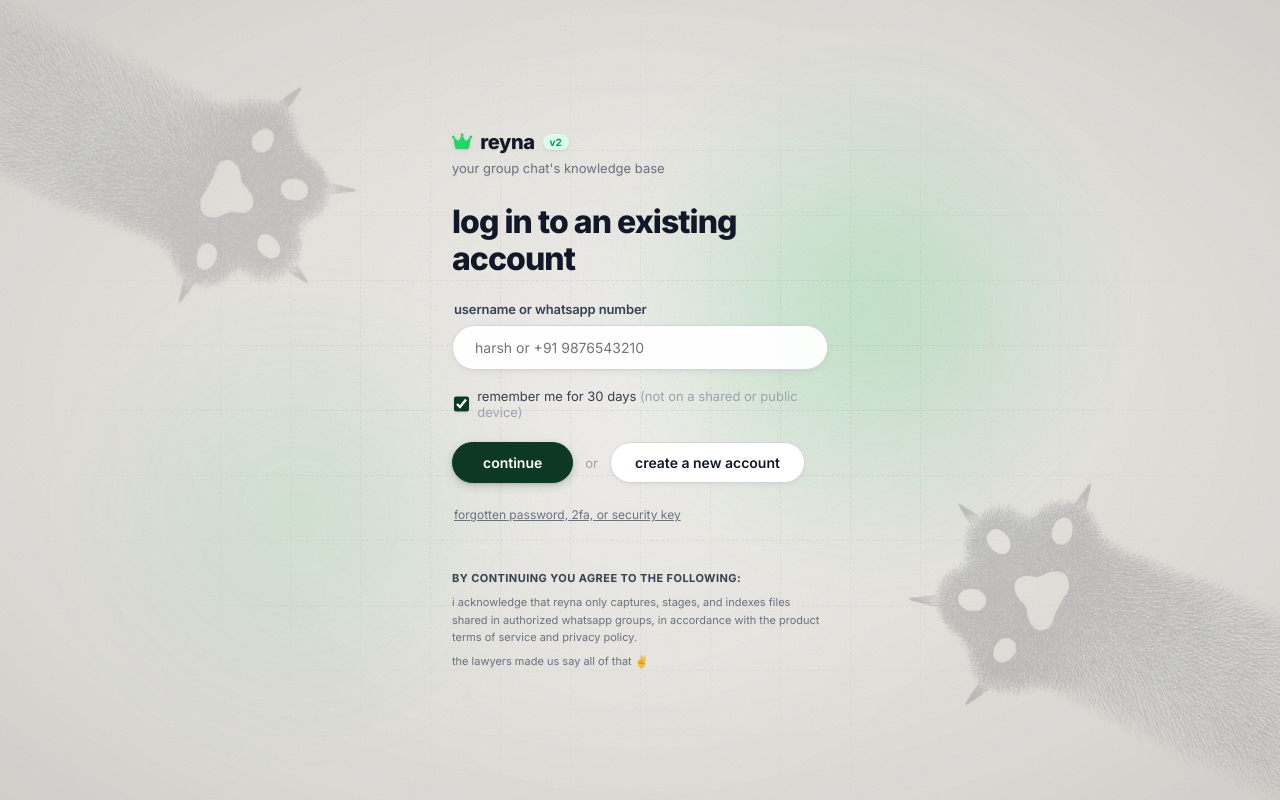
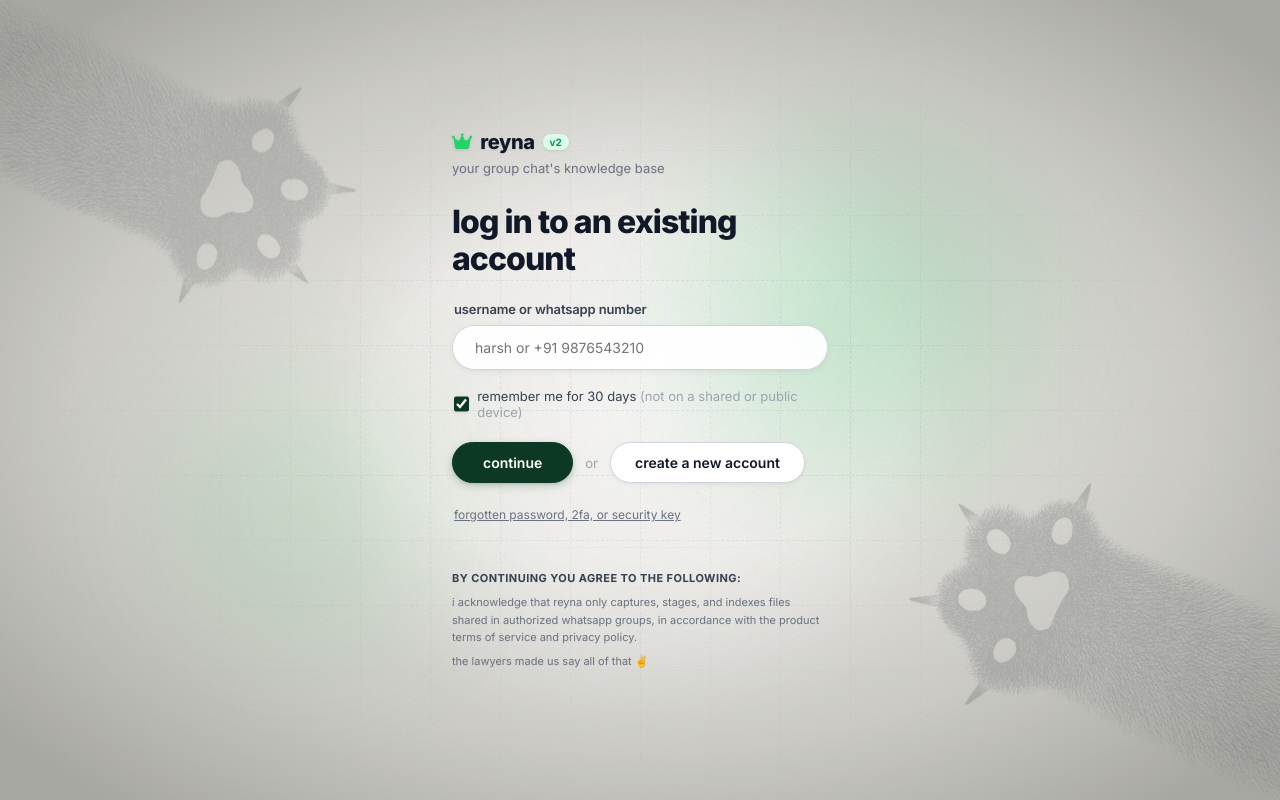
Before and after one commit to hurshnarayan/reyna, a React (Vite) app in the folder web/: page /login in a window 1280 px wide. Built offline with nearby package versions, Linux system fonts and the light colour scheme.

Commit message:
style(login): strengthen vignette and center spotlight contrast

```diff
--- a/web/src/pages/Login.jsx
+++ b/web/src/pages/Login.jsx
@@ -102,7 +102,23 @@ export default function Login() {
         <rect width="100%" height="100%" filter="url(#reyna-grain)" />
       </svg>
 
-      {/* Canvas Edge Vignette (focuses attention inward to center) */}
+      {/* Center Ambient Spotlight (brightens paper directly behind form) */}
+      <div
+        style={{
+          position: 'fixed',
+          top: '50%',
+          left: '50%',
+          transform: 'translate(-50%, -50%)',
+          width: 580,
+          height: 640,
+          background: 'radial-gradient(ellipse at center, rgba(255, 255, 255, 0.75) 0%, rgba(255, 255, 255, 0.32) 55%, transparent 80%)',
+          filter: 'blur(25px)',
+          pointerEvents: 'none',
+          zIndex: 0,
+        }}
+      />
+
+      {/* Canvas Edge Vignette (distinct darkening at edges and corners to pop center) */}
       <div
         style={{
           position: 'fixed',
@@ -111,24 +127,8 @@ export default function Login() {
           width: '100vw',
           height: '100vh',
           pointerEvents: 'none',
-          zIndex: 0,
-          background: 'radial-gradient(ellipse 72% 72% at 50% 50%, transparent 42%, rgba(0, 0, 0, 0.035) 72%, rgba(0, 0, 0, 0.085) 100%)',
-        }}
-      />
-
-      {/* Center Ambient Spotlight (pops form off the canvas) */}
-      <div
-        style={{
-          position: 'fixed',
-          top: '50%',
-          left: '50%',
-          transform: 'translate(-50%, -50%)',
-          width: 640,
-          height: 680,
-          background: 'radial-gradient(ellipse at center, rgba(255, 255, 255, 0.45) 0%, rgba(255, 255, 255, 0.18) 45%, transparent 75%)',
-          filter: 'blur(35px)',
-          pointerEvents: 'none',
-          zIndex: 0,
+          zIndex: 1,
+          background: 'radial-gradient(ellipse 65% 65% at 50% 50%, transparent 32%, rgba(18, 26, 20, 0.12) 68%, rgba(12, 18, 14, 0.28) 100%)',
         }}
       />
 
```
